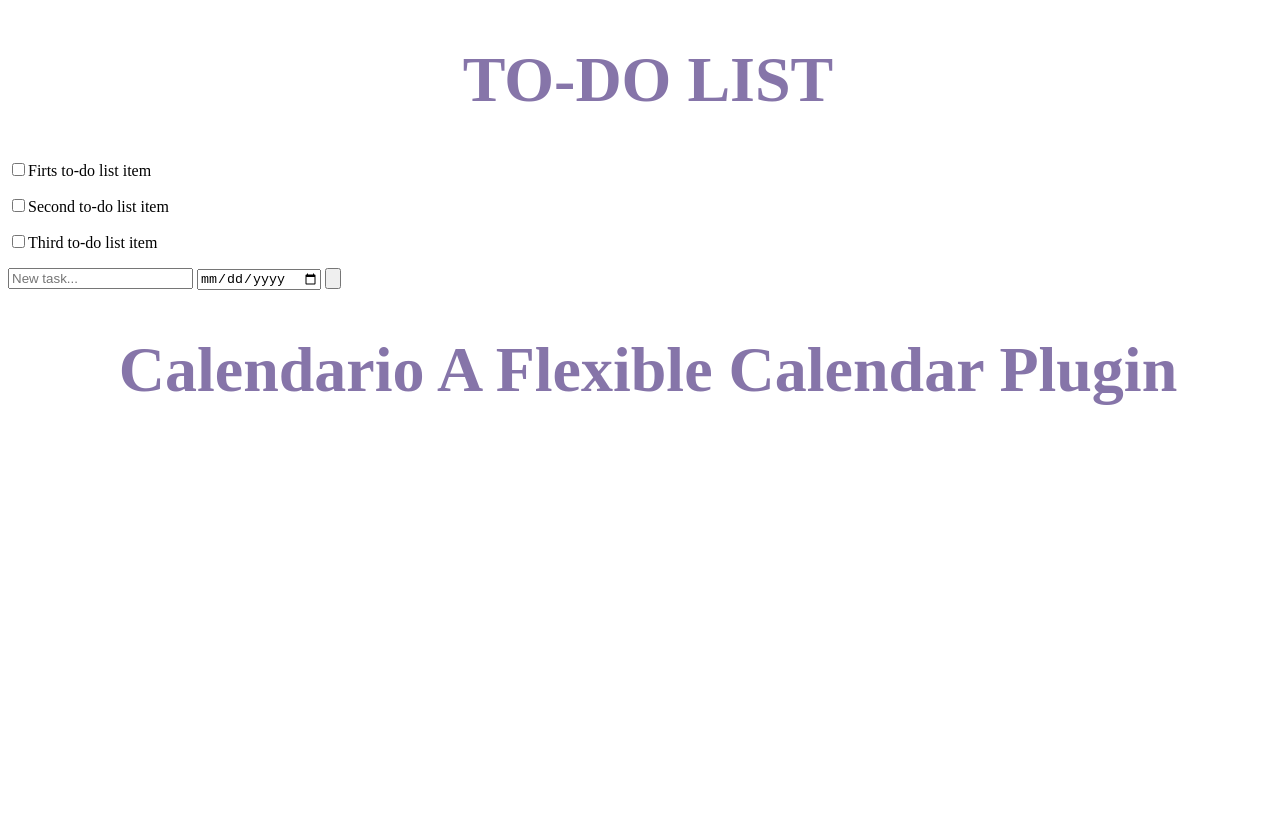
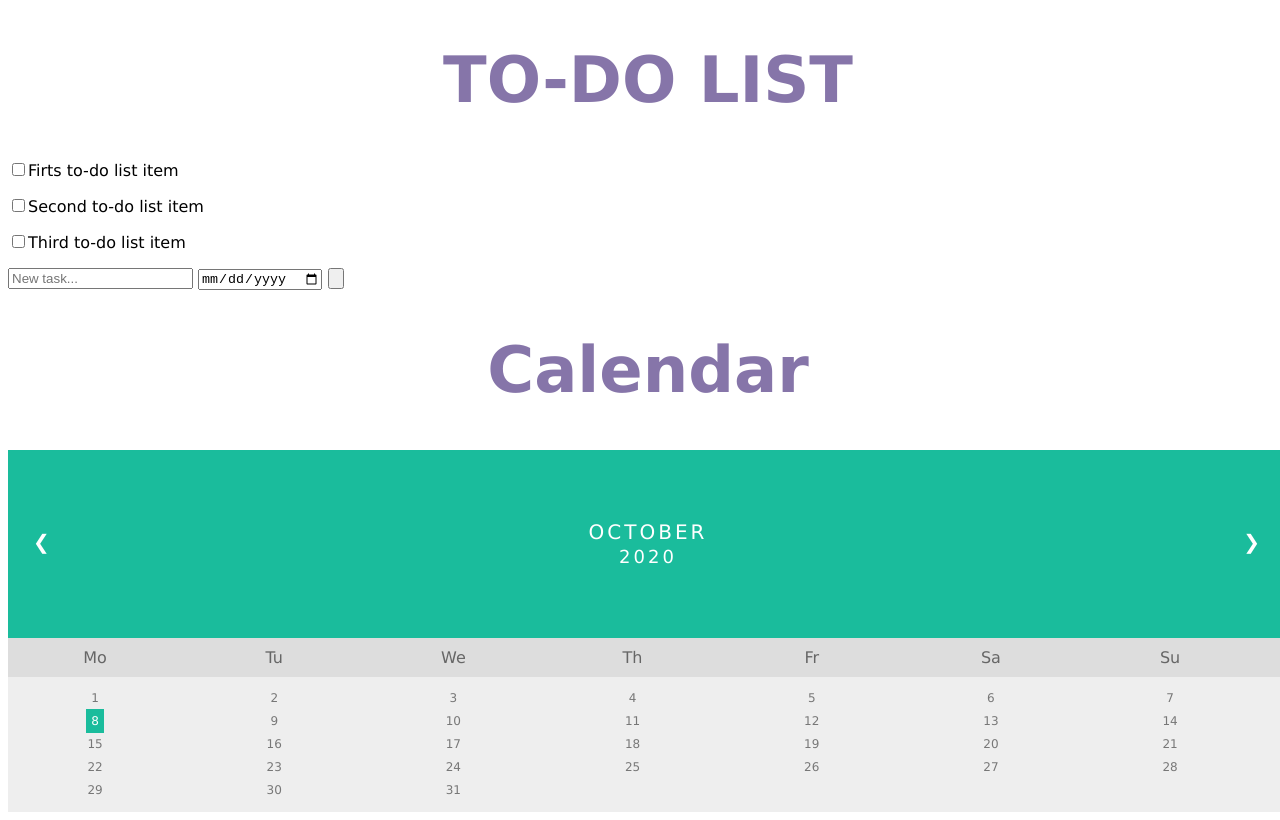
Before and after one commit to viktoriabutenko/to-do-list, a plain HTML site: page index.html in a window 1280 px wide. Drawn offline with Linux system fonts and the light colour scheme.

Commit message:
Calendar in index.html and style.html

```diff
--- a/index.html
+++ b/index.html
@@ -3,9 +3,8 @@
   <head>
     <meta charset="UTF-8" />
     <meta name="viewport" content="width=device-width, initial-scale=1.0" />
-
-<link rel="stylesheet" href="style.css">
-<title>To-do list</title>
+    <link rel="stylesheet" href="style.css" />
+    <title>To-do list</title>
   </head>
   <body>
     <h1>TO-DO LIST</h1>
@@ -18,26 +17,62 @@
       <input type="button" />
     </div>
     <div class="calendar">
-      <header class="clearfix">
-        <h1>Calendario <span>A Flexible Calendar Plugin</span></h1>
-      </header>
-      <section>
-        <div class="main">
-          <div class="custom-calendar-wrap">
-            <div id="custom-inner" class="custom-inner">
-              <div class="custom-header clearfix">
-                <nav>
-                  <span id="custom-prev" class="custom-prev"></span>
-                  <span id="custom-next" class="custom-next"></span>
-                </nav>
-                <h2 id="custom-month" class="custom-month"></h2>
-                <h3 id="custom-year" class="custom-year"></h3>
-              </div>
-              <div id="calendar" class="fc-calendar-container"></div>
-            </div>
-          </div>
-        </div>
-      </section>
+      <h1>Calendar</h1>
+
+      <div class="month">
+        <ul>
+          <li class="prev">&#10094;</li>
+          <li class="next">&#10095;</li>
+          <li>
+            October<br />
+            <span style="font-size: 18px;">2020</span>
+          </li>
+        </ul>
+      </div>
+
+      <ul class="weekdays">
+        <li>Mo</li>
+        <li>Tu</li>
+        <li>We</li>
+        <li>Th</li>
+        <li>Fr</li>
+        <li>Sa</li>
+        <li>Su</li>
+      </ul>
+
+      <ul class="days">
+        <li>1</li>
+        <li>2</li>
+        <li>3</li>
+        <li>4</li>
+        <li>5</li>
+        <li>6</li>
+        <li>7</li>
+        <li><span class="active">8</span></li>
+        <li>9</li>
+        <li>10</li>
+        <li>11</li>
+        <li>12</li>
+        <li>13</li>
+        <li>14</li>
+        <li>15</li>
+        <li>16</li>
+        <li>17</li>
+        <li>18</li>
+        <li>19</li>
+        <li>20</li>
+        <li>21</li>
+        <li>22</li>
+        <li>23</li>
+        <li>24</li>
+        <li>25</li>
+        <li>26</li>
+        <li>27</li>
+        <li>28</li>
+        <li>29</li>
+        <li>30</li>
+        <li>31</li>
+      </ul>
     </div>
   </body>
 </html>
--- a/style.css
+++ b/style.css
@@ -1,13 +1,84 @@
 * {
-    box-sizing: border-box;
+  box-sizing: border-box;
 }
 
 body {
-    width: 100vw;
+  width: 100vw;
 }
 
 h1 {
-    font-size: 5vw;
-    text-align: center;
-    color: #8675A9;
+  font-size: 5vw;
+  text-align: center;
+  color: #8675a9;
 }
+
+ul {
+  list-style-type: none;
+}
+body {
+  font-family: Verdana, sans-serif;
+}
+
+.month {
+  padding: 70px 25px;
+  width: 100%;
+  background: #1abc9c;
+  text-align: center;
+}
+
+.month ul {
+  margin: 0;
+  padding: 0;
+}
+
+.month ul li {
+  color: white;
+  font-size: 20px;
+  text-transform: uppercase;
+  letter-spacing: 3px;
+}
+
+.month .prev {
+  float: left;
+  padding-top: 10px;
+}
+
+.month .next {
+  float: right;
+  padding-top: 10px;
+}
+
+.weekdays {
+  margin: 0;
+  padding: 10px 0;
+  background-color: #ddd;
+}
+
+.weekdays li {
+  display: inline-block;
+  width: 13.6%;
+  color: #666;
+  text-align: center;
+}
+
+.days {
+  padding: 10px 0;
+  background: #eee;
+  margin: 0;
+}
+
+.days li {
+  list-style-type: none;
+  display: inline-block;
+  width: 13.6%;
+  text-align: center;
+  margin-bottom: 5px;
+  font-size: 12px;
+  color: #777;
+}
+
+.days li .active {
+  padding: 5px;
+  background: #1abc9c;
+  color: white !important;
+}
```
